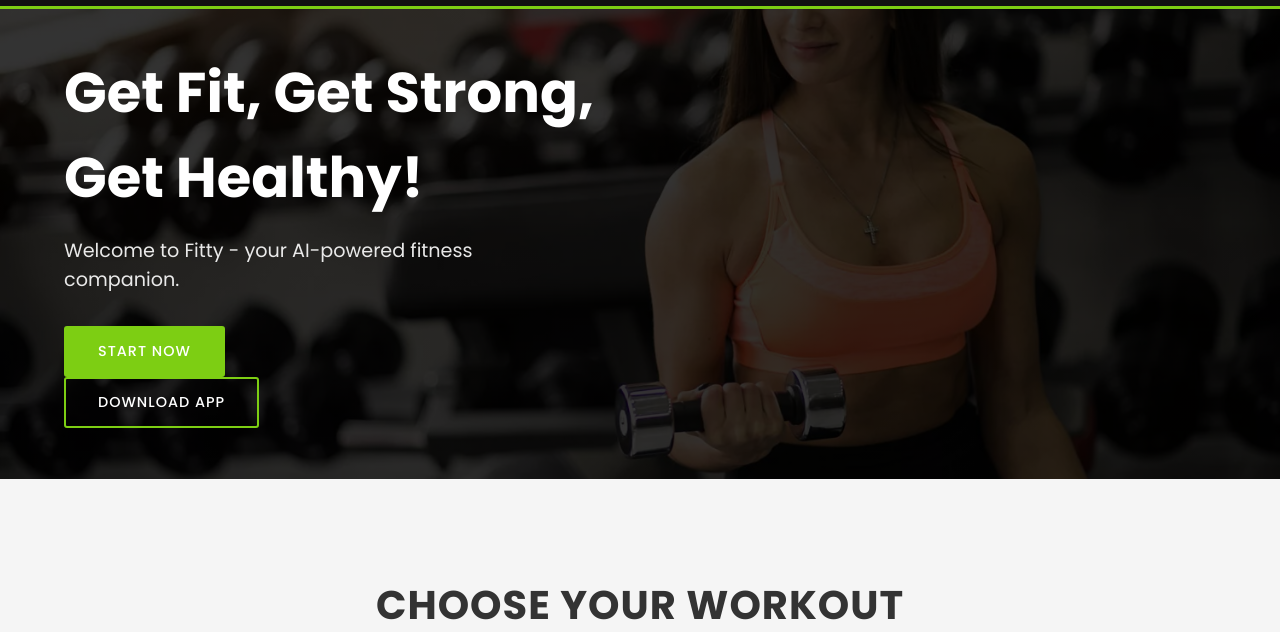
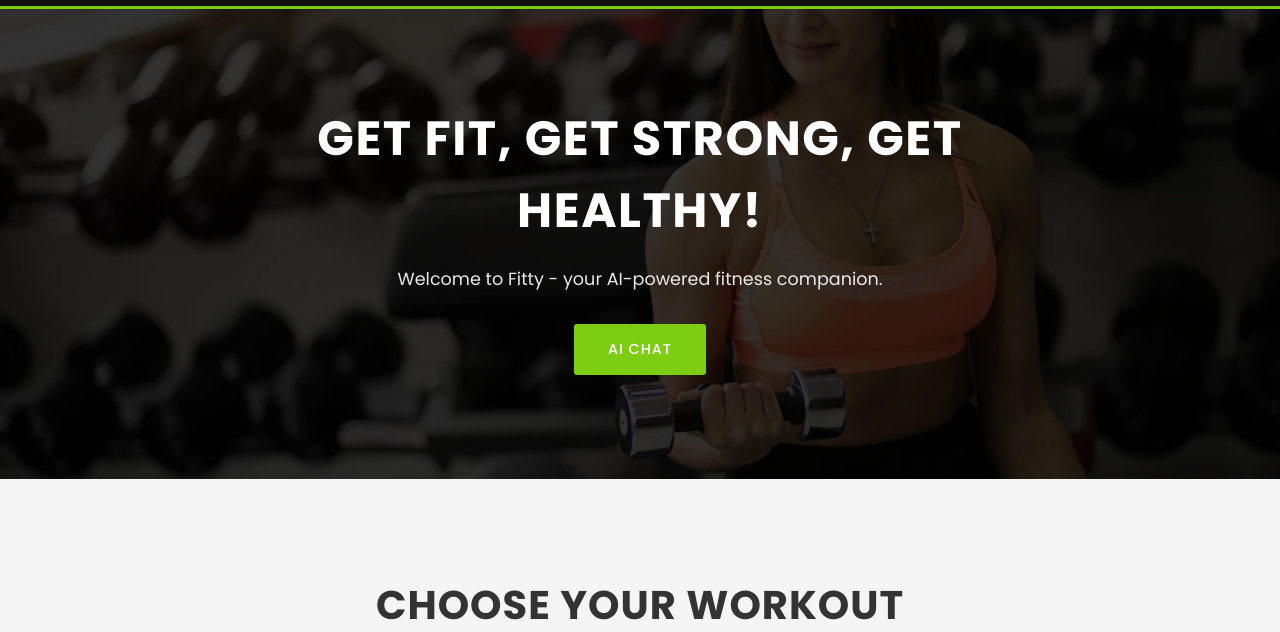
Before and after one commit to DiyaGoyal0212/fitness-tracker, a Flask app: page / in a window 1280 px wide. Shown: the part 71-703 px from the top of the page. Run offline with Flask 3, Linux system fonts and the light colour scheme; the visitor is signed in with stand-in values (Sample User, id 1).

Commit message:
home page

```diff
--- a/static/styles.css
+++ b/static/styles.css
@@ -66,32 +66,34 @@
 	transform: scale(1.05);
 }
 
-
 header {
 	min-height: 60vh;
 	display: flex;
 	flex-direction: column;
 	justify-content: center;
-	align-items: flex-start;
-	padding: 0 4rem;
+	align-items: center;
+	padding: 4rem;
 	background: var(--gradient),
 		url("/static/fitness-bg.jpg") no-repeat center center/cover;
 	margin-top: 70px;
+	text-align: center;
 }
 
 header h1 {
-	font-size: 3.5rem;
-	margin-bottom: 1rem;
-	max-width: 600px;
-	text-align: left;
+	font-size: 3rem;
+	margin-bottom: 1.2rem;
+	max-width: 700px;
+	font-weight: 700;
+	text-transform: uppercase;
+	letter-spacing: 1.5px;
 }
 
 header p {
-	font-size: 1.2rem;
+	font-size: 1.1rem;
 	margin-bottom: 2rem;
 	max-width: 500px;
-	text-align: left;
 	opacity: 0.9;
+	line-height: 1.5;
 }
 
 .btn {
--- a/templates/home.html
+++ b/templates/home.html
@@ -24,8 +24,7 @@
 		<header>
 			<h1>Get Fit, Get Strong, Get Healthy!</h1>
 			<p>Welcome to Fitty - your AI-powered fitness companion.</p>
-			<a href="#" class="btn">Start Now</a>
-			<a href="#" class="btn secondary">Download App</a>
+			<a href="#" class="btn">AI Chat</a>
 		</header>
 		<section class="workouts">
 			<h2>Choose Your Workout</h2>
```
